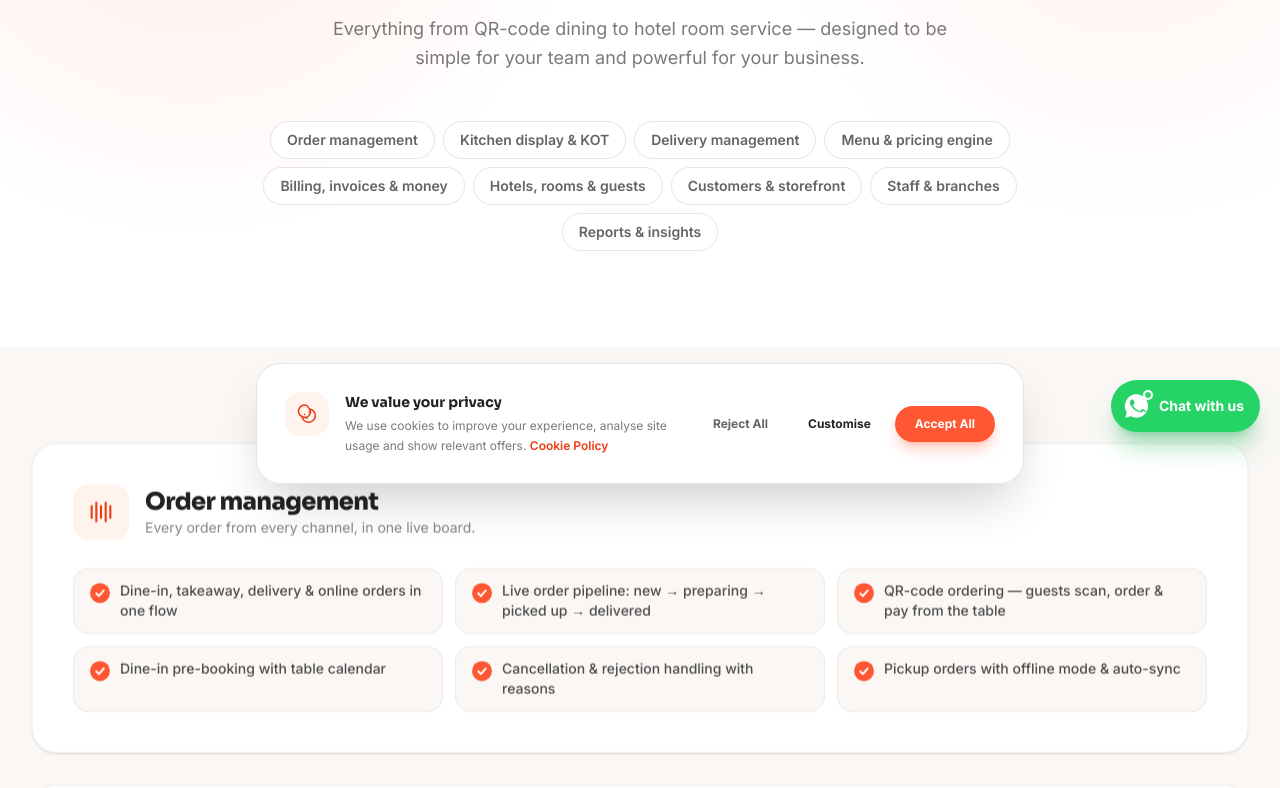
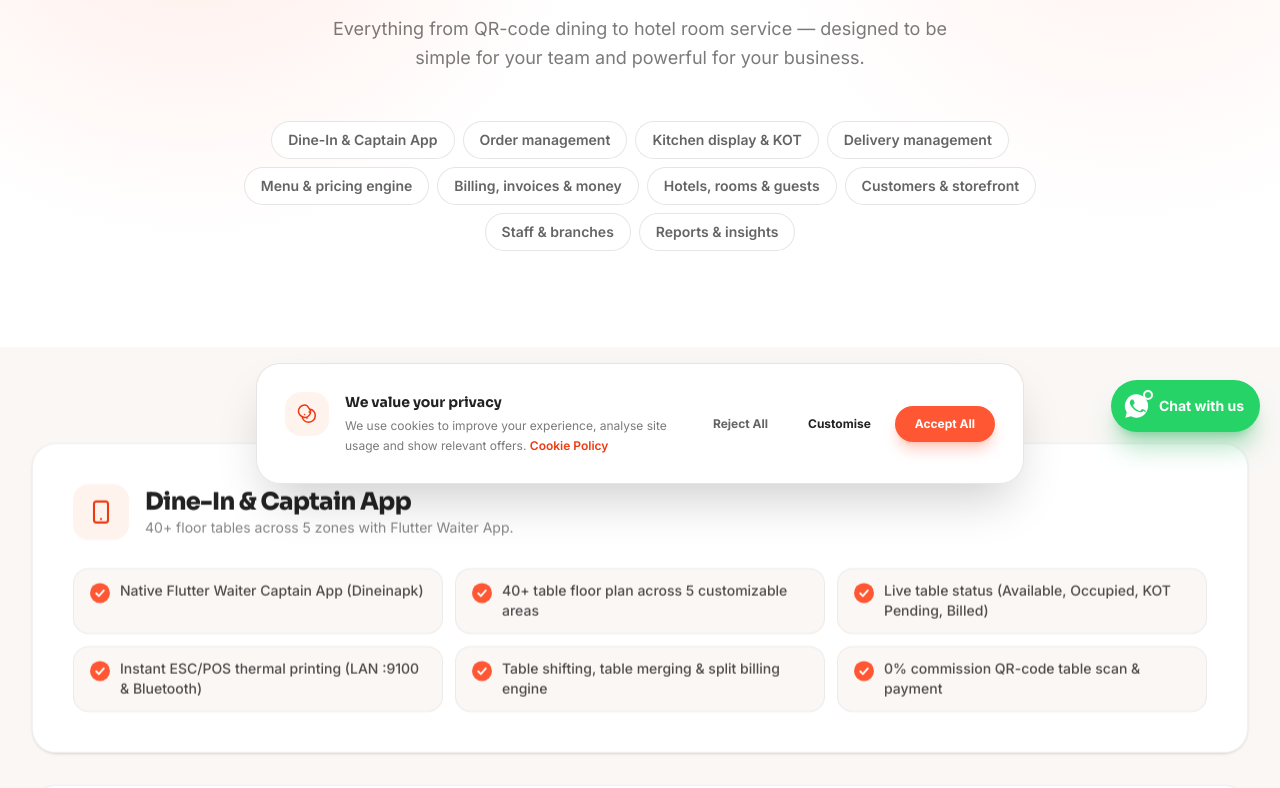
Before and after one commit to Gagan-k0/LandinPage, a Next.js app: page /features in a window 1280 px wide. Shown: the part 292-1080 px from the top of the page. Built offline with nearby package versions, Linux system fonts and the light colour scheme.

Commit message:
Enhance compare page and features page with FatFox Dine-In & Waiter Captain App capabilities

```diff
--- a/app/compare/page.tsx
+++ b/app/compare/page.tsx
@@ -28,6 +28,10 @@
 
 const ROWS: Row[] = [
   { feature: "Cloud POS — dine-in, takeaway & delivery", fatfox: "Included", petpooja: "Included", win: "tie" },
+  { feature: "Mobile Waiter Captain App (Dineinapk)", fatfox: "Included (Flutter native)", petpooja: "Paid add-on", win: "fatfox" },
+  { feature: "QR-code table ordering & scan-and-pay", fatfox: "Included (0% commission)", petpooja: "Additional module fee", win: "fatfox" },
+  { feature: "Instant ESC/POS thermal printer auto-discovery", fatfox: "LAN & Bluetooth auto-scan", petpooja: "Manual driver/IP setup", win: "fatfox" },
+  { feature: "Floor plan table zones & live floor metrics", fatfox: "5 floor zones + live timers", petpooja: "Standard table grid", win: "fatfox" },
   { feature: "Kitchen display system & KOT printing", fatfox: "Included", petpooja: "Included", win: "tie" },
   { feature: "Online ordering website under your own brand & domain", fatfox: "Included on every plan", petpooja: "Paid add-on", win: "fatfox" },
   { feature: "Commission on your own-branded website orders", fatfox: "0% commission*", petpooja: "Per-order fee applies", win: "fatfox" },
--- a/app/features/page.tsx
+++ b/app/features/page.tsx
@@ -18,6 +18,20 @@
 };
 
 const GROUPS = [
+  {
+    id: "dinin",
+    title: "Dine-In & Captain App",
+    desc: "40+ floor tables across 5 zones with Flutter Waiter App.",
+    icon: "M12 18h.01M8 21h8a2 2 0 002-2V5a2 2 0 00-2-2H8a2 2 0 00-2 2v14a2 2 0 002 2z",
+    features: [
+      "Native Flutter Waiter Captain App (Dineinapk)",
+      "40+ table floor plan across 5 customizable areas",
+      "Live table status (Available, Occupied, KOT Pending, Billed)",
+      "Instant ESC/POS thermal printing (LAN :9100 & Bluetooth)",
+      "Table shifting, table merging & split billing engine",
+      "0% commission QR-code table scan & payment",
+    ],
+  },
   {
     id: "orders",
     title: "Order management",
```
